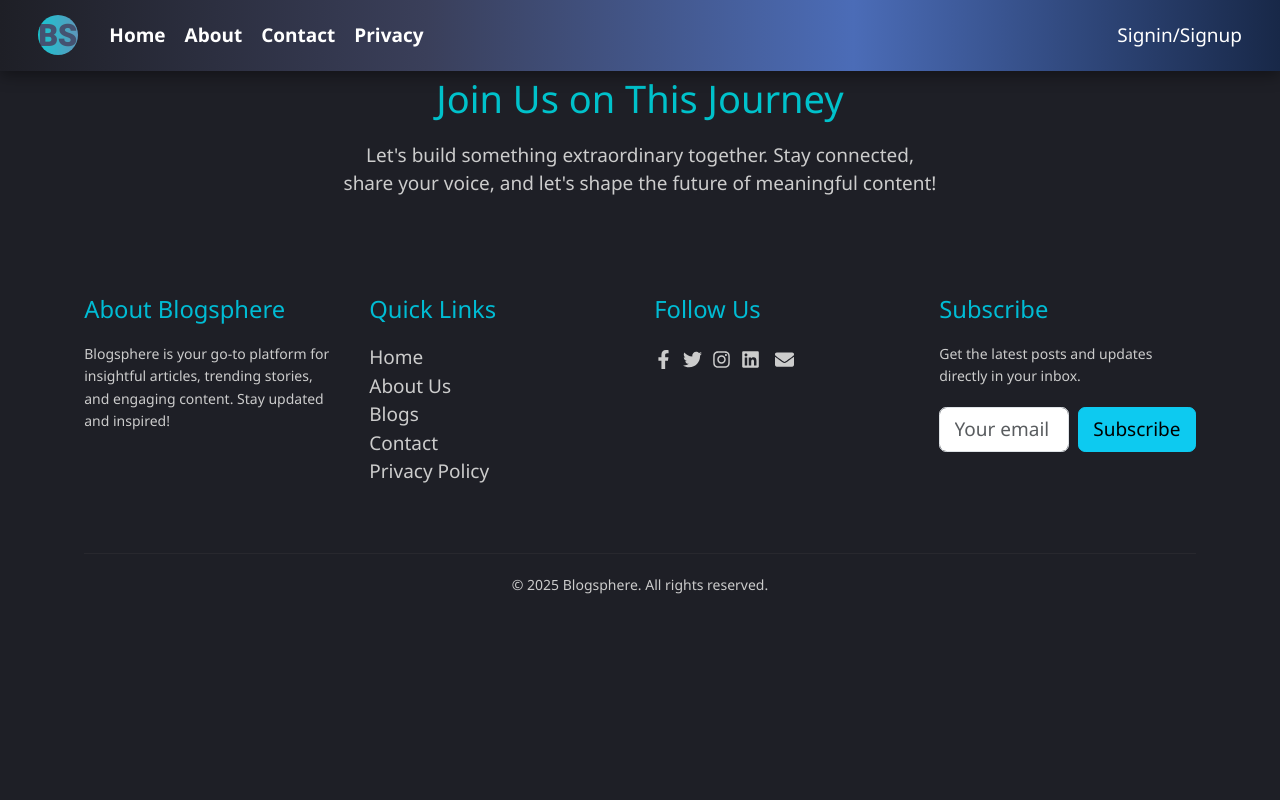
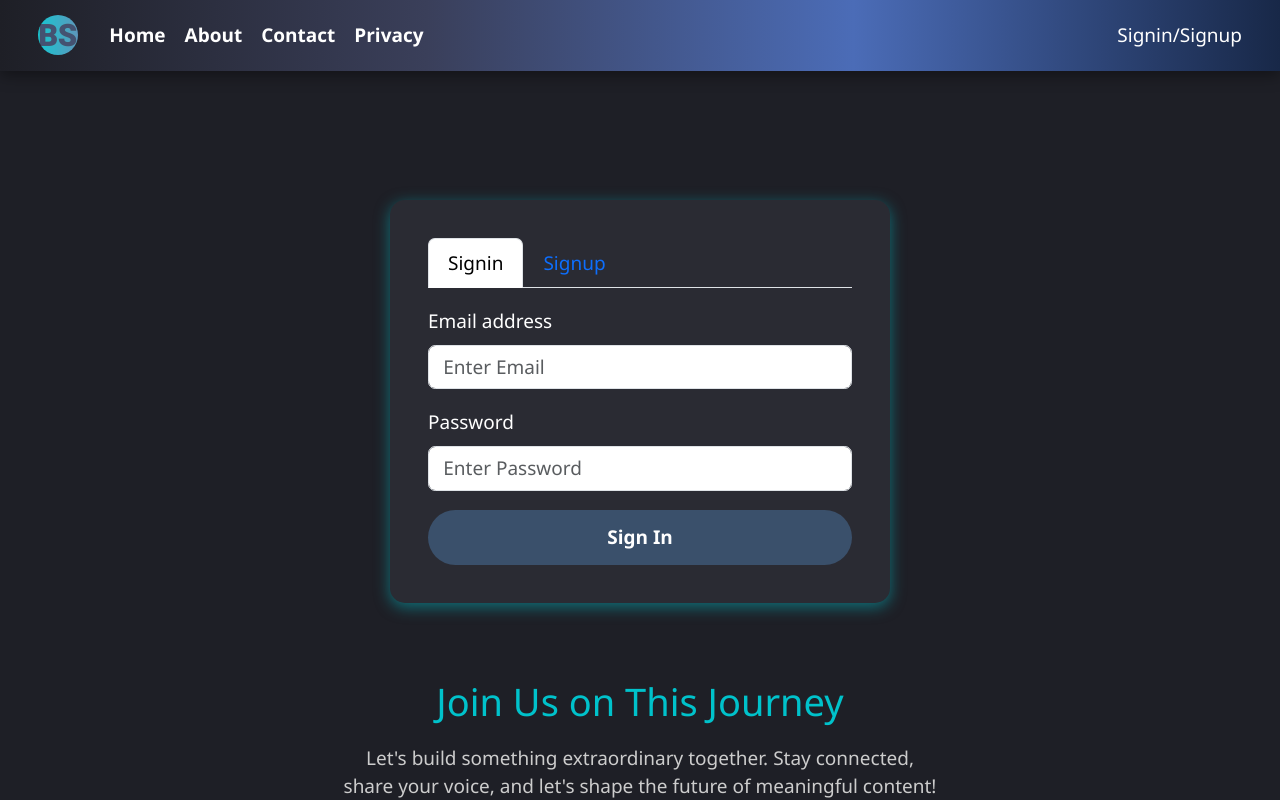
Before and after one commit to usmanhameed2017/blogsphere, a React (Vite) app: page /login in a window 1280 px wide. Shown: the top 800 px of the page. Built offline with nearby package versions, Linux system fonts and the light colour scheme; no server answers.

Commit message:
Login and signup form added

```diff
--- a/src/App.jsx
+++ b/src/App.jsx
@@ -5,6 +5,7 @@ import { Routes, Route } from 'react-router-dom';
 import About from './pages/About';
 import Footer from './components/footer';
 import Contact from './pages/Contact';
+import Login from './pages/Login';
 
 function App()
 {
@@ -15,6 +16,7 @@ function App()
         <Route path='/' element={ <Home /> } />
         <Route path='/about' element={ <About /> } />
         <Route path='/contact' element={ <Contact /> } />
+        <Route path='/login' element={ <Login /> } />
       </Routes>
 
       {/* Closing Section */}
--- a/src/components/navbar/index.jsx
+++ b/src/components/navbar/index.jsx
@@ -37,7 +37,7 @@ function NavbarBS()
 
                                 {/* Navbar Text - Search Field */}
                                 <Navbar.Text>
-                                    <NavLink> Signin/Signup </NavLink>
+                                    <NavLink to={`/login`}> Signin/Signup </NavLink>
                                 </Navbar.Text>
 
                             </Navbar.Collapse>
--- /dev/null
+++ b/src/pages/Login.jsx
@@ -0,0 +1,106 @@
+import React, { useState } from "react";
+import { Tabs, Tab, Form, Button, Alert } from "react-bootstrap";
+
+function Login()
+{
+    const [error, setError] = useState("");
+    return (
+        <div
+        style={{
+            maxWidth: "500px",
+            margin: "3rem auto",
+            marginTop:'200px',
+            backgroundColor: "#2a2b33",
+            padding: "2rem",
+            borderRadius: "15px",
+            boxShadow: "0 4px 15px rgba(0, 194, 203, 0.5)",
+        }} >
+
+        <Tabs
+        defaultActiveKey="Signin"
+        id="uncontrolled-tab-example"
+        className="mb-3">
+
+            {/* Signin */}
+            <Tab eventKey="Signin" title="Signin">
+                <Form className="text-white">
+                    {error && <Alert variant="danger"> {error} </Alert>}
+
+                    {/* Email */}
+                    <Form.Group className="mb-3" controlId="signinEmail">
+                        <Form.Label>Email address</Form.Label>
+                        <Form.Control type="email" name="email" placeholder="Enter Email" />
+                    </Form.Group>
+
+                    {/* Password */}
+                    <Form.Group className="mb-3" controlId="signinPassword">
+                        <Form.Label>Password</Form.Label>
+                        <Form.Control type="password" name="password" placeholder="Enter Password" />
+                    </Form.Group>
+
+                    <Button type="submit" className="custom-btn w-100"> Sign In </Button>
+                </Form>
+            </Tab>
+
+            {/* Signup */}
+            <Tab eventKey="Signup" title="Signup">
+                <Form className="text-white">
+                    {error && <Alert variant="danger">{error}</Alert>}
+
+                    {/* First Name */}
+                    <Form.Group className="mb-3" controlId="signupFName">
+                        <Form.Label> First Name </Form.Label>
+                        <Form.Control type="text" name="fname" placeholder="Enter First Name" />
+                    </Form.Group>
+
+                    {/* Last Name */}
+                    <Form.Group className="mb-3" controlId="signupFName">
+                        <Form.Label> Last Name </Form.Label>
+                        <Form.Control type="text" name="lname" placeholder="Enter Last Name" />
+                    </Form.Group>
+
+                    {/* Age */}
+                    <Form.Group className="mb-3" controlId="signupFName">
+                        <Form.Label> Age </Form.Label>
+                        <Form.Control type="number" name="age" placeholder="Enter Age" />
+                    </Form.Group>
+
+                    {/* Gender */}
+                    <Form.Group className="mb-3" controlId="signupFName">
+                        <Form.Label> Gender </Form.Label>
+                        <Form.Control type="number" name="gender" placeholder="Enter Gender" />
+                    </Form.Group>
+
+                    {/* Email */}
+                    <Form.Group className="mb-3" controlId="signupFName">
+                        <Form.Label> Email </Form.Label>
+                        <Form.Control type="text" name="email" placeholder="Enter Email" />
+                    </Form.Group>
+
+                    {/* Username */}
+                    <Form.Group className="mb-3" controlId="signupFName">
+                        <Form.Label> Username </Form.Label>
+                        <Form.Control type="text" name="username" placeholder="Enter Username" />
+                    </Form.Group>
+
+                    {/* Password */}
+                    <Form.Group className="mb-3" controlId="signupFName">
+                        <Form.Label> Password </Form.Label>
+                        <Form.Control type="password" name="password" placeholder="Enter Password" />
+                    </Form.Group>
+
+                    {/* Confirm Password */}
+                    <Form.Group className="mb-3" controlId="signupFName">
+                        <Form.Label> Confirm Password </Form.Label>
+                        <Form.Control type="password" name="cpassword" placeholder="Re-Enter Password" />
+                    </Form.Group>
+
+                    <Button type="submit" className="custom-btn w-100"> Sign Up </Button>
+                </Form>
+            </Tab>
+        </Tabs>
+        </div>
+    );
+}
+
+export default Login;
```
